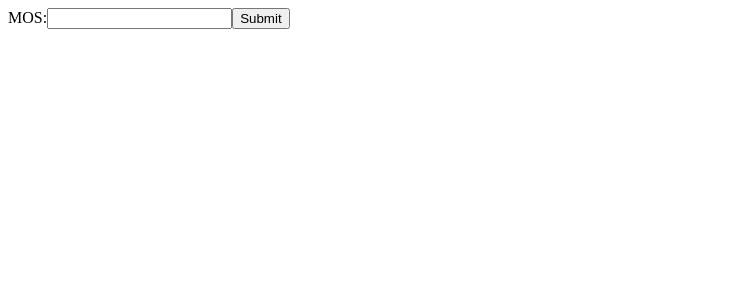
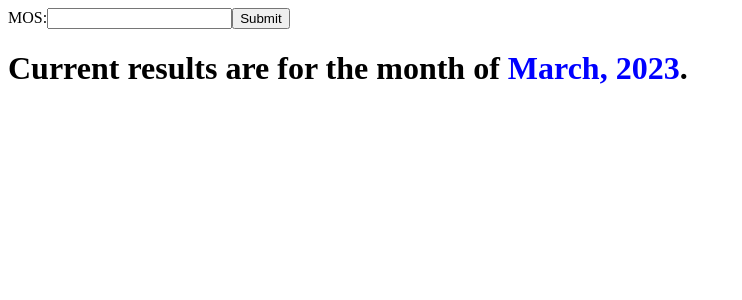
Before and after one commit to jterwilliger30/pointcutoff.com, a React (Create React App) app: page / in a window 1280 px wide. Shown: the top 300 px of the page, without its empty margins (0-742 px from the left). Built offline with nearby package versions, Linux system fonts and the light colour scheme.

Commit message:
Removed .flaskenv, added HTML tag displaying month

```diff
--- a/src/App.css
+++ b/src/App.css
@@ -1,3 +1,7 @@
 .nums {
     color: red;
 }
+
+.month {
+    color: blue;
+}
--- a/src/components/mos_form.js
+++ b/src/components/mos_form.js
@@ -37,6 +37,7 @@ function Create() {
 
         </input>
         <button type="submit">Submit</button>
+        <h1>Current results are for the month of <span class="month">March, 2023</span>.</h1>
         <p id="demo"></p>
         </form>
 
```
Also changed, not shown: 1 other file (tests, documents, lock files or other folders).
